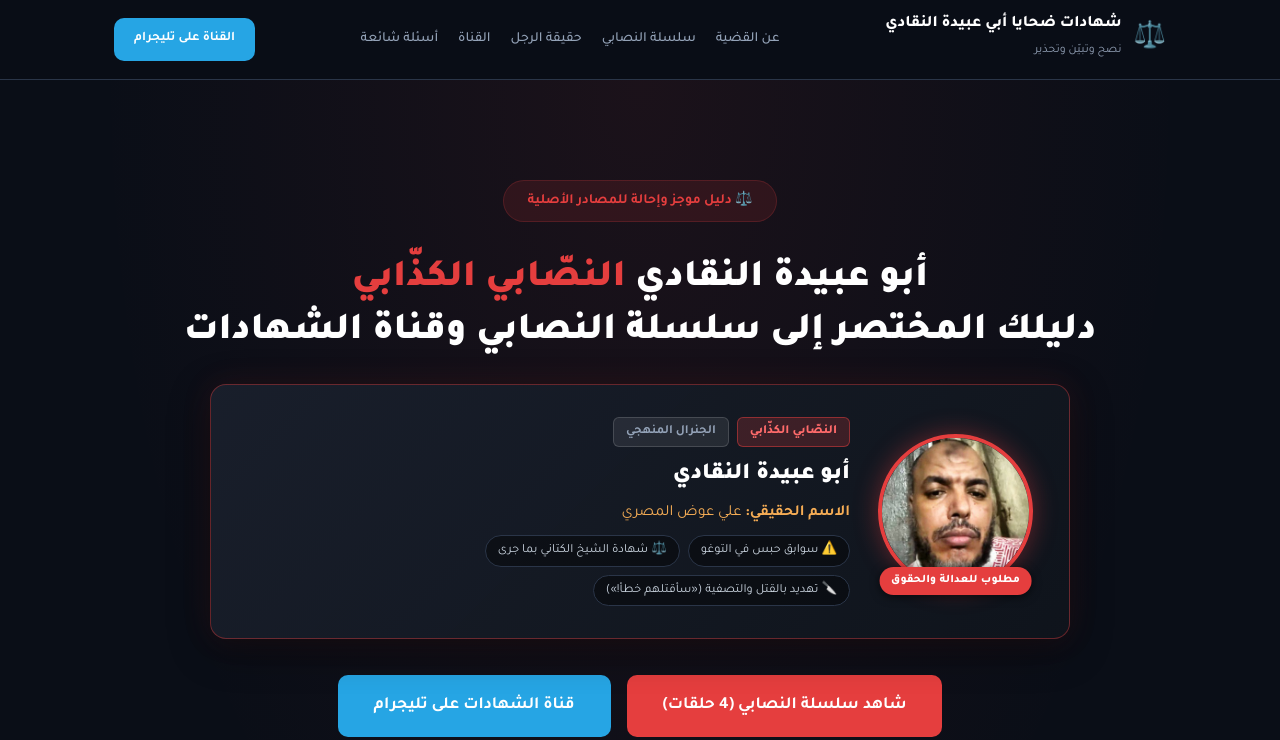
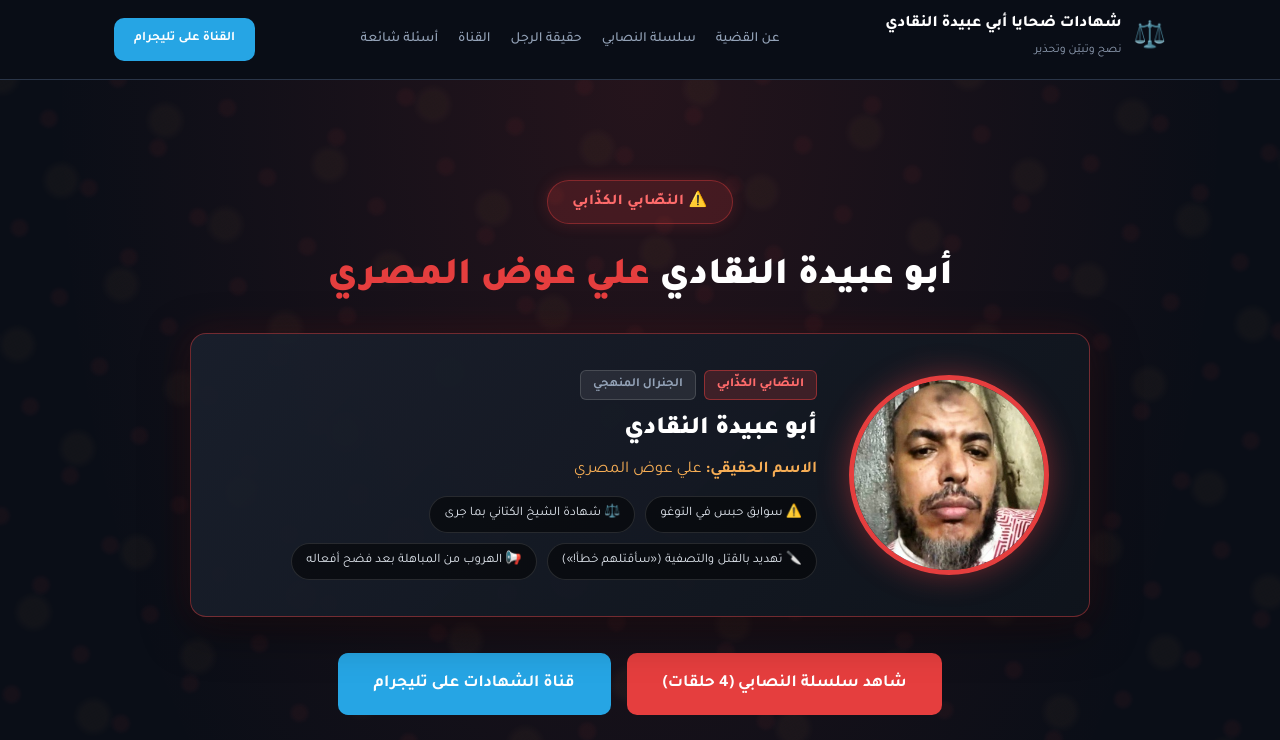
Before and after one commit to abu-obaidah-ennaqqadi/abu-obaidah-ennaqqadi.github.io, a plain HTML site: page index.html in a window 1280 px wide. Shown: the top 740 px of the page. Drawn offline with Linux system fonts and the light colour scheme.

Commit message:
Update hero to النصابي الكذابي, enlarge avatar, add animated background, add Benjelloun mubahalah, and rename to قناة البزنس المضحكة

```diff
--- a/index.html
+++ b/index.html
@@ -213,16 +213,14 @@
   <!-- Hero -->
   <section class="hero" id="about">
     <div class="container">
-      <div class="hero-badge">⚖️ دليل موجز وإحالة للمصادر الأصلية</div>
+      <div class="hero-badge">⚠️ النصّابي الكذّابي</div>
       <h2>
-        أبو عبيدة النقادي <span class="highlight">النصّابي الكذّابي</span>
-        <br>دليلك المختصر إلى سلسلة النصابي وقناة الشهادات
+        أبو عبيدة النقادي <span class="highlight">علي عوض المصري</span>
       </h2>
 
       <div class="target-profile-card">
         <div class="target-avatar-wrap">
-          <img src="avatar.jpg" alt="أبو عبيدة النقادي - علي عوض المصري" class="target-avatar" width="155" height="155">
-          <span class="target-status-badge">مطلوب للعدالة والحقوق</span>
+          <img src="avatar.jpg" alt="أبو عبيدة النقادي - علي عوض المصري" class="target-avatar" width="190" height="190">
         </div>
         <div class="target-info">
           <div class="target-header-tags">
@@ -235,6 +233,7 @@
             <span class="info-pill">⚠️ سوابق حبس في التوغو</span>
             <span class="info-pill">⚖️ شهادة الشيخ الكتاني بما جرى</span>
             <span class="info-pill">🔪 تهديد بالقتل والتصفية («سأقتلهم خطأ!»)</span>
+            <span class="info-pill">📢 الهروب من المباهلة بعد فضح أفعاله</span>
           </div>
         </div>
       </div>
@@ -535,8 +534,14 @@
 
         <div class="expose-card">
           <div class="expose-icon">🤡</div>
-          <h3>هزلية «قناة البزنس» والإفساد الفكري</h3>
-          <p>أنشأ قناة لبث محاضرات "اقتصاد واستثمار" اتسمت بالجهل المطبق والتضليل؛ كترويجه لأرقام مستحيلة عقلاً كادعاء امتلاك عائلة واحدة 500 تريليون دولار (وهو ما يتجاوز كامل ثروة كوكب الأرض!)، وتسطيح الاقتصاد بنظريات المؤامرة الساذجة لدغدغة عواطف الشباب وإيهامهم بالحنكة لاصطيادهم.</p>
+          <h3>مهزلة «قناة البزنس المضحكة» والإفساد الفكري</h3>
+          <p>أنشأ ما وصفته القناة بـ«قناة البزنس مضحكة العنوان»؛ فبث فيها أوهاماً ومحاضرات تدعي امتلاك عائلة واحدة 500 تريليون دولار (وهو ما يتجاوز كامل ثروة كوكب الأرض!)، وتناقض فيها كعادته: فتارة يتحدث بصفته، وتارة يدعي أن غيره يديرها، ليروج على ضعاف التفكير ويدغدغ عواطف المتابعين لاصطيادهم.</p>
+        </div>
+
+        <div class="expose-card">
+          <div class="expose-icon">⚖️</div>
+          <h3>مباهلة خالد بنجلون وفضح الأكاذيب</h3>
+          <p>حين كشف الأستاذ خالد بنجلون على فيسبوك وتليجرام ألاعيب النقادي وحذر منه ناصحاً لوجه الله، رد النقادي بالافتراء والطعن وتأليب أتباعه كعادته في الفجور بالخصومة؛ فدعاه بنجلون علانية للمباهلة أمام الجميع على صدق ما جرى، ففرّ النقادي وأعوانه من المباهلة واختلقوا الأعذار.</p>
         </div>
 
         <div class="expose-card">
@@ -553,8 +558,8 @@
 
         <div class="expose-card">
           <div class="expose-icon">📦</div>
-          <h3>التستر على سرقة شحنة اليوريا</h3>
-          <p>أخفى سرقة وضياع سلعة عظيمة من سماد اليوريا، وتكتم على الكارثة بالتدليس والكذب على الشركاء والمستثمرين لشهور طويلة بدلاً من مصارحتهم وتحمل المسؤولية.</p>
+          <h3>ضياع أموال المستثمرين في مشروعي الصويا واليوريا</h3>
+          <p>أخفى تبديد وضياع أموال الناس في مشاريع تجارة الصويا واليوريا في غرب إفريقيا، وتكتم على الكوارث بالتدليس والمماطلة والكذب لشهور طويلة مع حظر المطالبين، بدلاً من مصارحتهم وتحمل المسؤولية الشرعية والقانونية.</p>
         </div>
 
         <div class="expose-card">
--- a/styles.css
+++ b/styles.css
@@ -120,28 +120,57 @@ img { max-width: 100%; }
 .main-nav a:hover { color: #fff; }
 .nav-actions .btn { font-size: 1.3rem; padding: 10px 20px; }
 
-/* ========== Hero ========== */
+/* ========== Hero with Subtle Animated Background ========== */
 .hero {
   padding: 100px 0 60px;
   text-align: center;
-  background: radial-gradient(ellipse at center top, rgba(229, 62, 62, 0.08) 0%, transparent 60%);
+  position: relative;
+  overflow: hidden;
+  background: radial-gradient(ellipse at center top, rgba(229, 62, 62, 0.12) 0%, transparent 65%);
+}
+.hero::before {
+  content: '';
+  position: absolute;
+  top: -50%;
+  left: -50%;
+  width: 200%;
+  height: 200%;
+  background: radial-gradient(circle, rgba(229, 62, 62, 0.08) 10%, transparent 20%),
+              radial-gradient(circle, rgba(246, 173, 85, 0.05) 15%, transparent 25%);
+  background-size: 80px 80px, 120px 120px;
+  background-position: 0 0, 40px 40px;
+  animation: bgMove 30s linear infinite;
+  pointer-events: none;
+  z-index: 0;
+  opacity: 0.7;
+}
+@keyframes bgMove {
+  0% { transform: rotate(0deg) translate(0, 0); }
+  50% { transform: rotate(180deg) translate(-20px, 20px); }
+  100% { transform: rotate(360deg) translate(0, 0); }
+}
+.hero .container {
+  position: relative;
+  z-index: 1;
 }
 .hero-badge {
   display: inline-block;
-  background: rgba(229, 62, 62, 0.12);
-  color: var(--primary);
+  background: rgba(229, 62, 62, 0.18);
+  color: #ff6b6b;
   padding: 8px 24px;
   border-radius: 50px;
-  font-weight: 700;
-  font-size: 1.4rem;
-  margin-bottom: 32px;
-  border: 1px solid rgba(229, 62, 62, 0.2);
+  font-weight: 800;
+  font-size: 1.5rem;
+  margin-bottom: 28px;
+  border: 1px solid rgba(229, 62, 62, 0.4);
+  letter-spacing: 0.5px;
+  box-shadow: 0 0 15px rgba(229, 62, 62, 0.2);
 }
 .hero h2 {
   font-size: 3.8rem;
   font-weight: 900;
   line-height: 1.4;
-  margin-bottom: 24px;
+  margin-bottom: 28px;
   color: #fff;
 }
 .hero .highlight {
@@ -164,15 +193,15 @@ img { max-width: 100%; }
 .target-profile-card {
   display: flex;
   align-items: center;
-  gap: 28px;
+  gap: 32px;
   background: linear-gradient(135deg, rgba(26, 32, 44, 0.95), rgba(15, 20, 28, 0.98));
-  border: 1px solid rgba(229, 62, 62, 0.4);
+  border: 1px solid rgba(229, 62, 62, 0.45);
   border-radius: var(--radius);
-  padding: 32px 36px;
+  padding: 36px 40px;
   margin: 0 auto 36px;
   text-align: right;
-  max-width: 860px;
-  box-shadow: 0 10px 40px rgba(0,0,0,0.45), 0 0 30px rgba(229, 62, 62, 0.12);
+  max-width: 900px;
+  box-shadow: 0 12px 45px rgba(0,0,0,0.5), 0 0 35px rgba(229, 62, 62, 0.15);
   position: relative;
 }
 .target-avatar-wrap {
@@ -180,28 +209,13 @@ img { max-width: 100%; }
   flex-shrink: 0;
 }
 .target-avatar {
-  width: 155px;
-  height: 155px;
+  width: 200px;
+  height: 200px;
   border-radius: 50%;
-  border: 4px solid var(--primary);
+  border: 5px solid var(--primary);
   object-fit: cover;
-  box-shadow: 0 0 25px rgba(229, 62, 62, 0.4);
+  box-shadow: 0 0 30px rgba(229, 62, 62, 0.45);
   display: block;
-}
-.target-status-badge {
-  position: absolute;
-  bottom: -6px;
-  left: 50%;
-  transform: translateX(-50%);
-  background: var(--primary);
-  color: #fff;
-  font-size: 1.15rem;
-  font-weight: 800;
-  padding: 4px 12px;
-  border-radius: 20px;
-  white-space: nowrap;
-  box-shadow: 0 2px 10px rgba(0,0,0,0.6);
-  letter-spacing: 0.2px;
 }
 .target-info {
   flex: 1;
@@ -229,37 +243,31 @@ img { max-width: 100%; }
   font-weight: 800;
 }
 .target-info h3 {
-  font-size: 2.3rem;
+  font-size: 2.5rem;
   font-weight: 900;
   color: #fff;
   margin-bottom: 4px;
 }
 .target-real-name {
-  font-size: 1.55rem;
+  font-size: 1.65rem;
   color: var(--accent);
-  margin-bottom: 8px;
-}
-.target-info .target-desc {
-  font-size: 1.4rem;
-  color: #e2e8f0;
-  line-height: 1.7;
-  margin-bottom: 14px;
+  margin-bottom: 12px;
 }
 .target-badges {
   display: flex;
-  gap: 8px;
+  gap: 10px;
   flex-wrap: wrap;
   margin-top: 6px;
 }
 .info-pill {
   display: inline-flex;
   align-items: center;
-  background: rgba(0, 0, 0, 0.4);
-  border: 1px solid var(--border);
-  padding: 4px 12px;
+  background: rgba(0, 0, 0, 0.5);
+  border: 1px solid rgba(255, 255, 255, 0.12);
+  padding: 6px 14px;
   border-radius: 50px;
-  font-size: 1.25rem;
-  color: #cbd5e0;
+  font-size: 1.3rem;
+  color: #e2e8f0;
 }
 
 /* Share Box */
@@ -841,8 +849,8 @@ section { padding: 80px 0; }
   .video-header h3 { font-size: 1.6rem; }
   .cta-banner { padding: 36px 20px; }
   .cta-banner h2 { font-size: 2.2rem; }
-  .target-profile-card { flex-direction: column; text-align: center; gap: 16px; padding: 24px 18px; }
-  .target-avatar { width: 125px; height: 125px; }
+  .target-profile-card { flex-direction: column; text-align: center; gap: 20px; padding: 28px 20px; }
+  .target-avatar { width: 160px; height: 160px; }
   .target-header-tags, .target-badges { justify-content: center; }
   .share-box { flex-direction: column; text-align: center; gap: 14px; padding: 16px; }
   .share-buttons { justify-content: center; width: 100%; }
```
